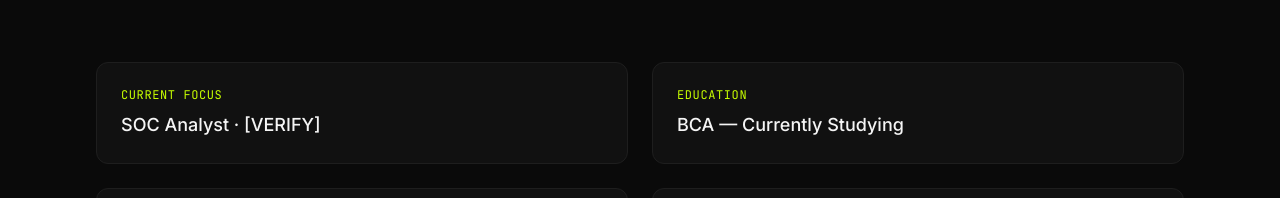
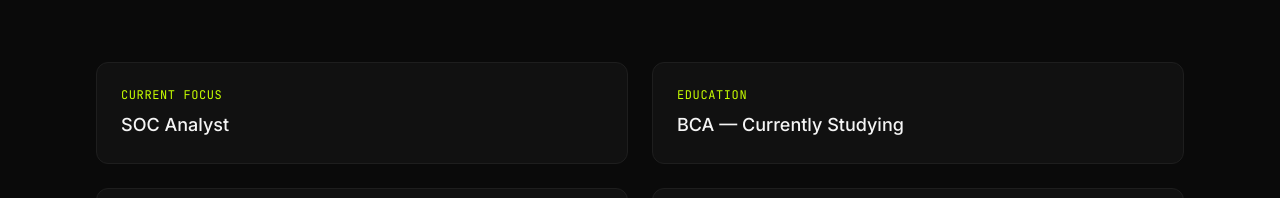
Before and after one commit to mr-ameen-05/portfolio, a React (Vite) app: page / in a window 1280 px wide. Shown: the part 7958-8156 px from the top of the page. Built offline with nearby package versions, Linux system fonts and the light colour scheme; the HTML template or start-up script is replaced by a standard one; a web font is replaced by a local one.

Commit message:
updated and tested

```diff
--- a/src/components/about/AboutSection.tsx
+++ b/src/components/about/AboutSection.tsx
@@ -8,7 +8,7 @@ interface InfoCard {
 const infoCards: InfoCard[] = [
   {
     label: 'CURRENT FOCUS',
-    value: 'SOC Analyst · [VERIFY]',
+    value: 'SOC Analyst',
   },
   {
     label: 'EDUCATION',
```
Also changed, not shown: 2 other files (tests, documents, lock files or other folders).
